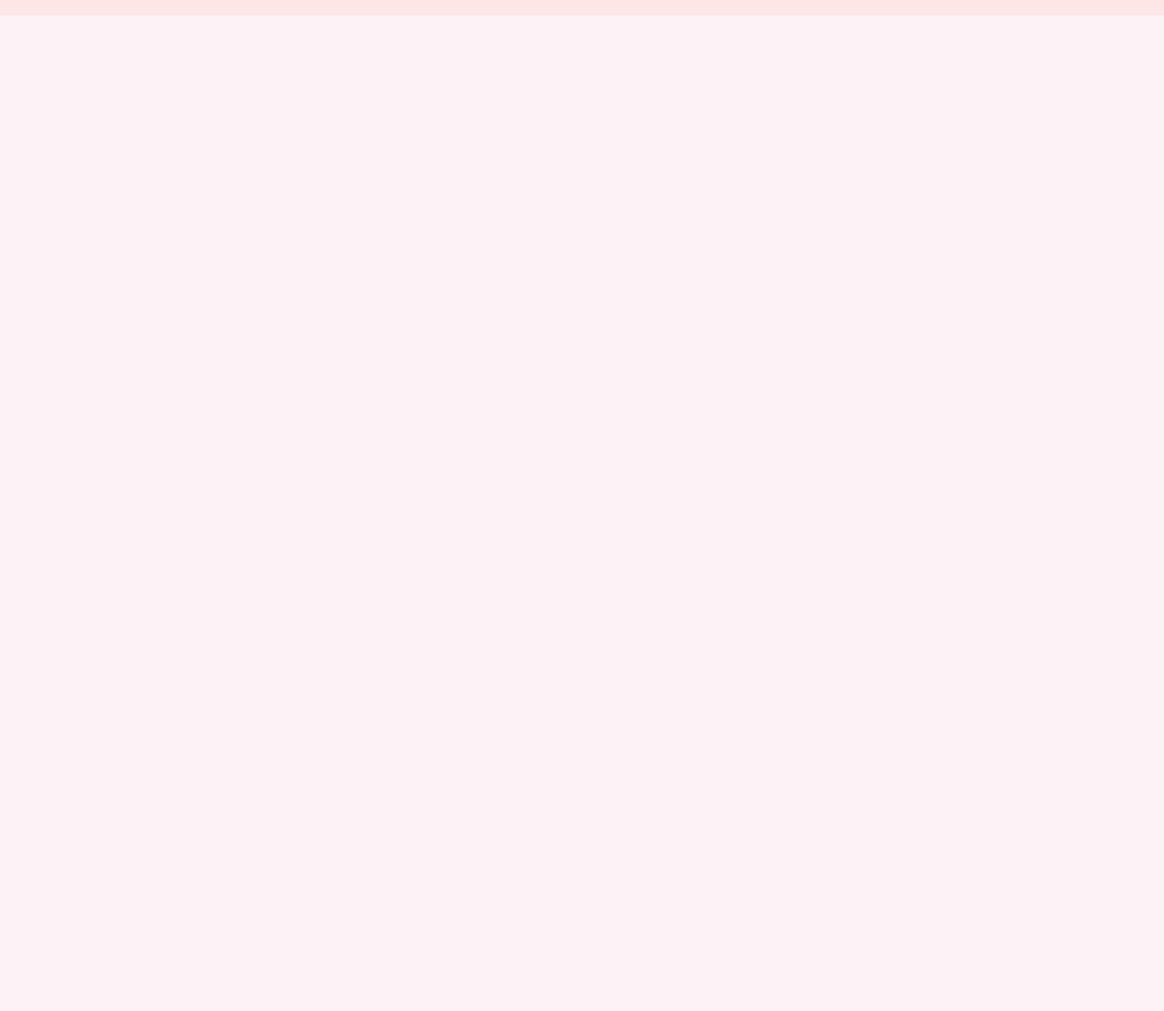
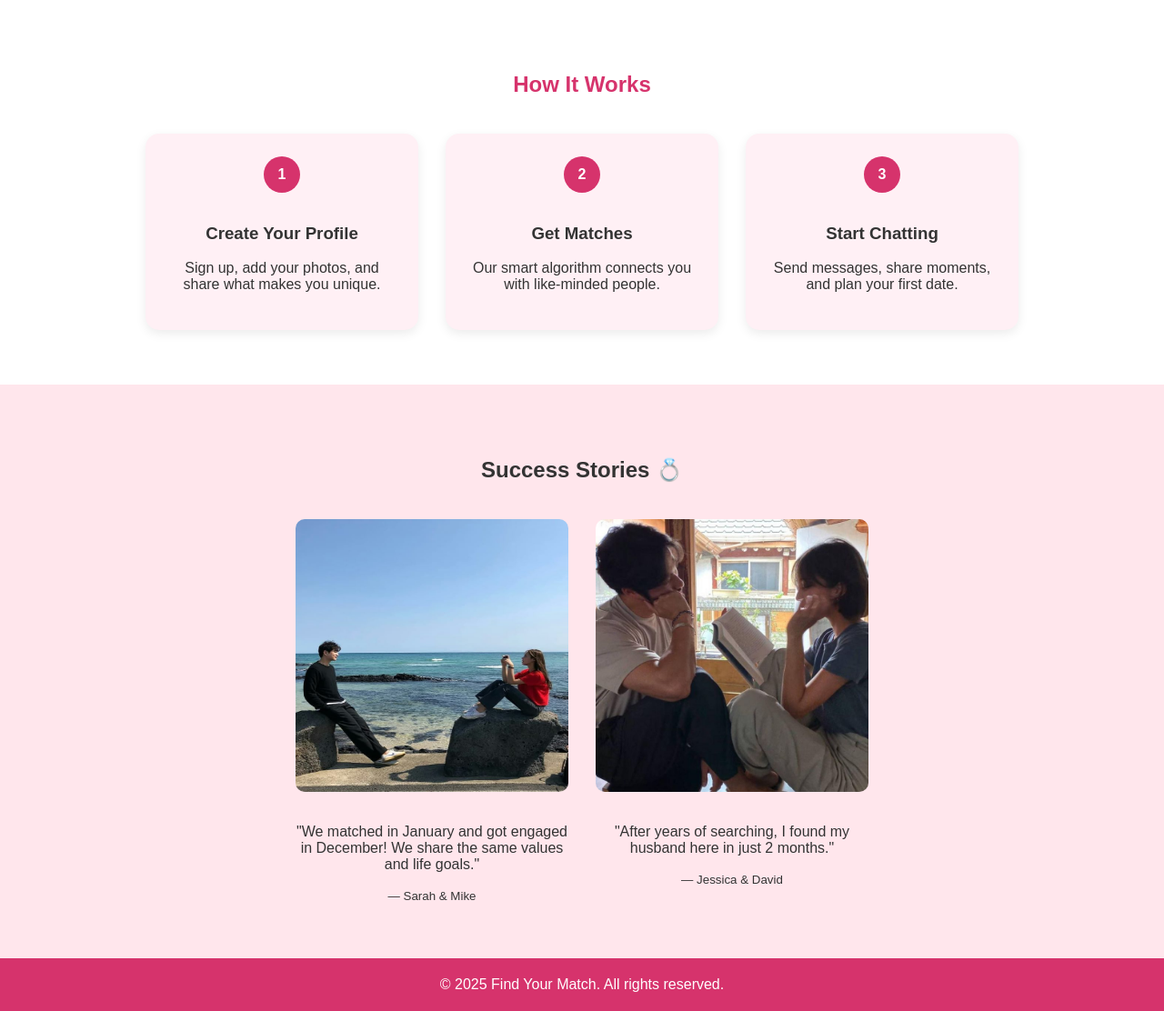
Before and after one commit to RanadipShrestha/SoulmateConnect, a Django app: page / in a window 1280 px wide. Shown: the part 783-1895 px from the top of the page at 91% size. Before the commit the page ends 800 px from the top, so only its background shows below. Run offline with Django 5.2, Linux system fonts and the light colour scheme.

Commit message:
ui improvement in landing page

```diff
--- a/dating/app/urls.py
+++ b/dating/app/urls.py
@@ -7,7 +7,6 @@ urlpatterns = [
     path("register/", registerPage, name="register"),
     path('profiles/', profiles_view, name='profiles'),
     path('my_profile/', my_profile, name='my_profile'),
-    # path('profile/<int:user_id>/', views.profile_view, name='profile'),
     path('messages/', views.conversations, name='conversations'),
     path('chat/<int:user_id>/', views.chat_view, name='chat_view'),
     path('matches/', views.my_matches, name='my_matches'),
@@ -18,4 +17,5 @@ urlpatterns = [
     path("login/", loginPage, name="login"),
     path('like/<int:user_id>/', views.like_user, name='like_user'),
     path('my-matches/', views.my_matches, name='my_matches'),
+    # path('profile/<int:user_id>/', views.profile_view, name='profile'),
 ]
--- a/dating/static/assets/Css/style.css
+++ b/dating/static/assets/Css/style.css
@@ -1,46 +1,156 @@
 body {
-            background: #ffe6e6;
-            font-family: 'Segoe UI', Tahoma, Geneva, Verdana, sans-serif;
     margin: 0;
-            padding: 0;
+    font-family: 'Poppins', sans-serif;
+    background: #fff;
+    color: #333;
 }
+
+/* Hero Section */
 .hero-section {
+    position: relative;
+    height: 90vh;
+    background: url("{% static 'images/hero.jpg' %}") center/cover no-repeat;
     display: flex;
-            flex-direction: column;
     align-items: center;
     justify-content: center;
     text-align: center;
-            padding: 80px 20px;
-            background: #fff0f5;
+    color: #fff;
 }
-        .hero-section h1 {
-            font-size: 40px;
-            color: #d6336c;
+
+.overlay {
+    position: absolute;
+    inset: 0;
+    background: rgba(0,0,0,0.5);
+}
+
+.hero-content {
+    position: relative;
+    z-index: 2;
+    max-width: 700px;
+    padding: 20px;
+}
+
+.hero-content h1 {
+    font-size: 48px;
     margin-bottom: 20px;
 }
-        .hero-section p {
+
+.hero-content p {
     font-size: 18px;
-            color: #555;
-            max-width: 700px;
     margin-bottom: 30px;
 }
+
+.cta-buttons {
+    display: flex;
+    justify-content: center;
+    gap: 15px;
+}
+
 .cta-btn {
+    background: linear-gradient(45deg, #ff4d88, #ff6699);
+    padding: 15px 35px;
+    color: #fff;
+    text-decoration: none;
+    border-radius: 50px;
+    font-weight: bold;
+    transition: transform 0.2s ease;
+}
+
+.cta-btn:hover {
+    transform: scale(1.05);
+}
+
+.secondary-btn {
+    background: transparent;
+    border: 2px solid #fff;
+    padding: 15px 35px;
+    color: #fff;
+    text-decoration: none;
+    border-radius: 50px;
+    font-weight: bold;
+    transition: background 0.3s ease;
+}
+
+.secondary-btn:hover {
+    background: rgba(255,255,255,0.2);
+}
+
+/* How It Works */
+.how-it-works {
+    padding: 60px 20px;
+    text-align: center;
+}
+
+.how-it-works h2 {
+    color: #d6336c;
+    margin-bottom: 40px;
+}
+
+.steps {
+    display: flex;
+    justify-content: center;
+    flex-wrap: wrap;
+    gap: 30px;
+}
+
+.step {
+    background: #fff0f5;
+    padding: 25px;
+    border-radius: 15px;
+    width: 250px;
+    box-shadow: 0 4px 12px rgba(0,0,0,0.08);
+    transition: transform 0.2s ease;
+}
+
+.step:hover {
+    transform: translateY(-5px);
+}
+
+.step span {
+    display: inline-block;
     background: #d6336c;
     color: #fff;
-            padding: 15px 30px;
-            border: none;
-            border-radius: 8px;
-            font-size: 18px;
-            text-decoration: none;
-            transition: background 0.3s ease;
+    width: 40px;
+    height: 40px;
+    border-radius: 50%;
+    line-height: 40px;
+    font-weight: bold;
+    margin-bottom: 15px;
 }
-        .cta-btn:hover {
-            background: #c8235c;
+
+/* Success Stories */
+.success-stories {
+    padding: 60px 20px;
+    background: #ffe6ec;
+    text-align: center;
 }
+
+.success-stories h2 {
+    margin-bottom: 40px;
+}
+
+.stories {
+    display: flex;
+    justify-content: center;
+    flex-wrap: wrap;
+    gap: 30px;
+}
+
+.story {
+    max-width: 300px;
+}
+
+.story img {
+    width: 300px;
+    height: 300px;
+    border-radius: 10px;
+    margin-bottom: 15px;
+}
+
+/* Footer */
 footer {
+    background: #d6336c;
+    color: #fff;
     text-align: center;
     padding: 20px;
-            background: #d6336c;
-            color: #fff;
-            margin-top: 50px;
 }
--- a/dating/templates/index.html
+++ b/dating/templates/index.html
@@ -1,14 +1,56 @@
-<head>
 {% extends "base/base.html" %}
 {% load static %}
-{%block content%}
-</head>
-<body>
 
+{% block content %}
 <section class="hero-section">
-    <h1>Welcome to Find Your Match</h1>
-    <p>Join our vibrant community and start your journey to find your perfect match. Whether you're looking for friendship, love, or something in between, we connect hearts worldwide.</p>
-    <a href="{% url 'register' %}" class="cta-btn">Get Started</a>
+    <div class="overlay"></div>
+    <div class="hero-content">
+        <h1>Welcome to <span>Find Your Match</span></h1>
+        <p>Join our vibrant community and start your journey to find your perfect match.
+           Whether you're looking for friendship, love, or something in between,
+           we connect hearts worldwide.</p>
+        <div class="cta-buttons">
+            <a href="{% url 'register' %}" class="cta-btn">Get Started</a>
+            <a href="{% url 'login' %}" class="secondary-btn">Sign In</a>
+        </div>
+    </div>
 </section>
 
-{%endblock%}
+<section class="how-it-works">
+    <h2>How It Works</h2>
+    <div class="steps">
+        <div class="step">
+            <span>1</span>
+            <h3>Create Your Profile</h3>
+            <p>Sign up, add your photos, and share what makes you unique.</p>
+        </div>
+        <div class="step">
+            <span>2</span>
+            <h3>Get Matches</h3>
+            <p>Our smart algorithm connects you with like-minded people.</p>
+        </div>
+        <div class="step">
+            <span>3</span>
+            <h3>Start Chatting</h3>
+            <p>Send messages, share moments, and plan your first date.</p>
+        </div>
+    </div>
+</section>
+
+<section class="success-stories">
+    <h2>Success Stories 💍</h2>
+    <div class="stories">
+        <div class="story">
+            <img src="{% static 'images/couple1.jpg' %}" alt="Couple 1">
+            <p>"We matched in January and got engaged in December! We share the same values and life goals."</p>
+            <small>— Sarah & Mike</small>
+        </div>
+        <div class="story">
+            <img src="{% static 'images/couple2.jpg' %}" alt="Couple 2">
+            <p>"After years of searching, I found my husband here in just 2 months."</p>
+            <small>— Jessica & David</small>
+        </div>
+    </div>
+</section>
+
+{% endblock %}
```
Also changed, not shown: dating/app/views.py (+7 -44 lines), dating/media/profile/coke.webp (added), dating/static/images/couple1.jpg (added), dating/static/images/couple2.jpg (added), 1 other file. Lines whose indentation alone changed are shown as unchanged.
